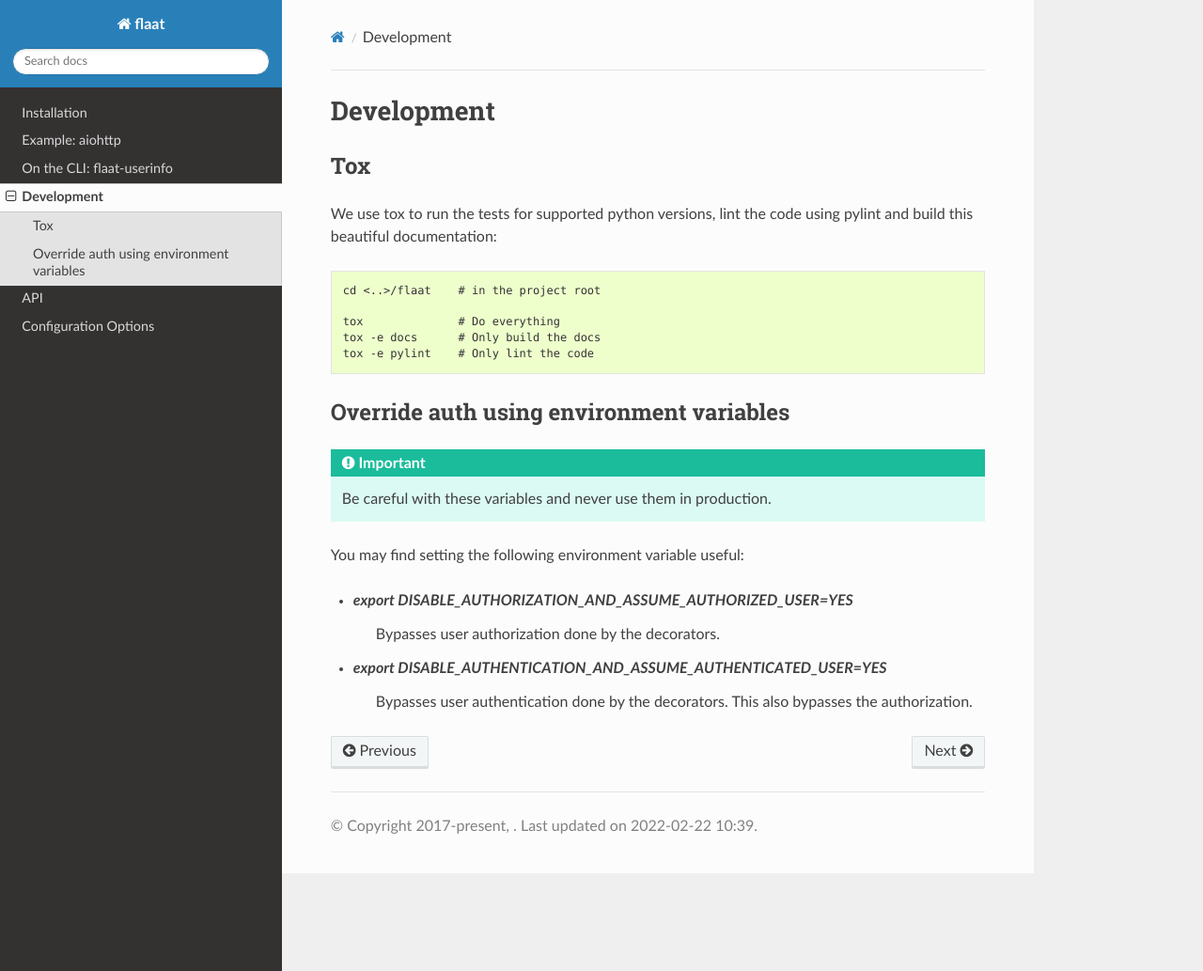
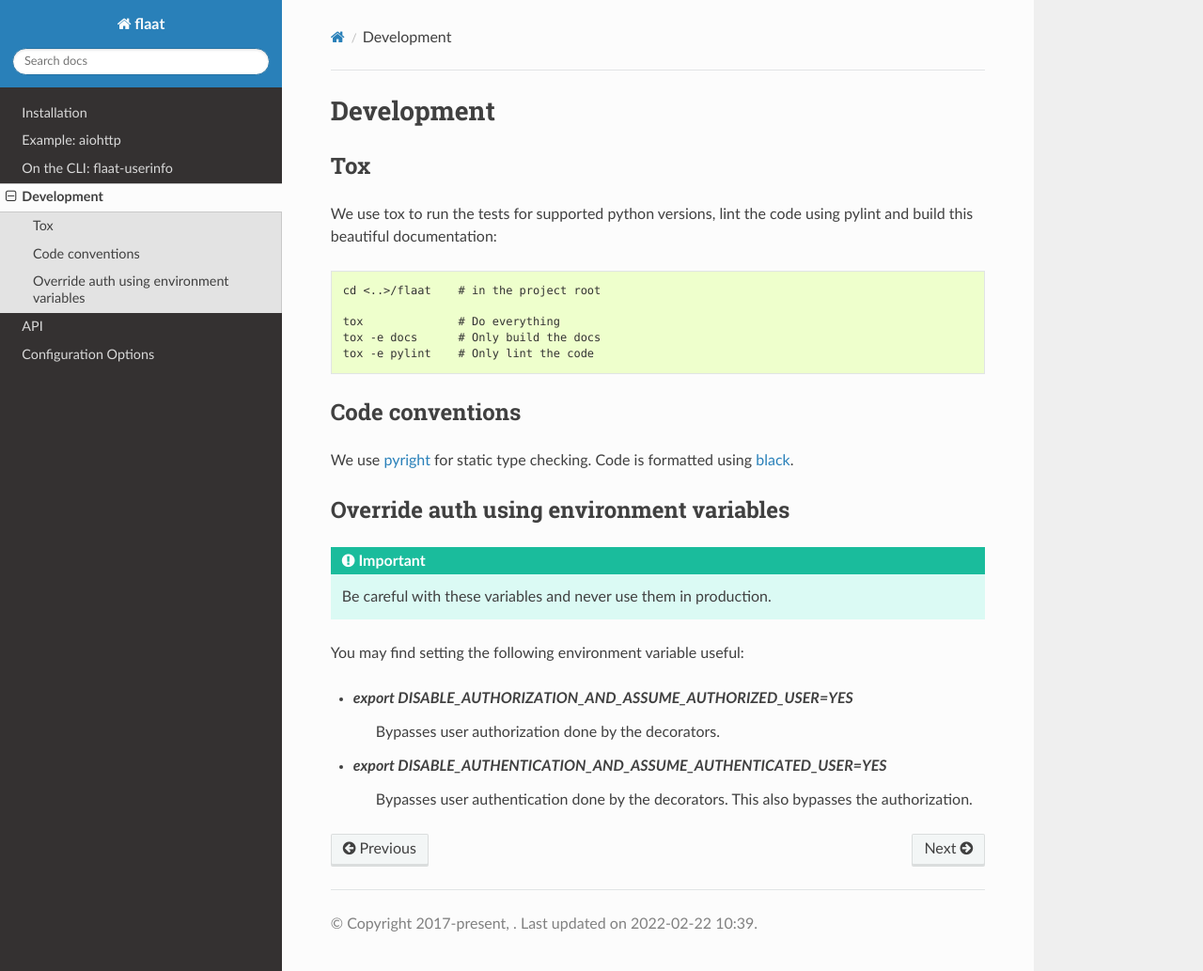
Before and after one commit to indigo-dc/flaat, a Sphinx documentation site: the page built from doc/source/flaat/development.rst, in a window 1280 px wide and 1033 px high. Shown: the whole window at 94% size. Built offline with Sphinx 7.4.7 and the Read the Docs theme 2.0.0, drawn with Linux system fonts in a browser that asks for light colours.

Commit message:
Add code conventions to development docs

```diff
--- a/doc/source/flaat/development.rst
+++ b/doc/source/flaat/development.rst
@@ -18,6 +18,11 @@ We use tox to run the tests for supported python versions, lint the code using p
    tox -e pylint    # Only lint the code
 
 
+Code conventions
+----------------
+We use `pyright <https://github.com/microsoft/pyright>`_ for static type checking. Code is formatted using `black <https://github.com/psf/black>`_.
+
+
 
 Override auth using environment variables
 -----------------------------------------
```
